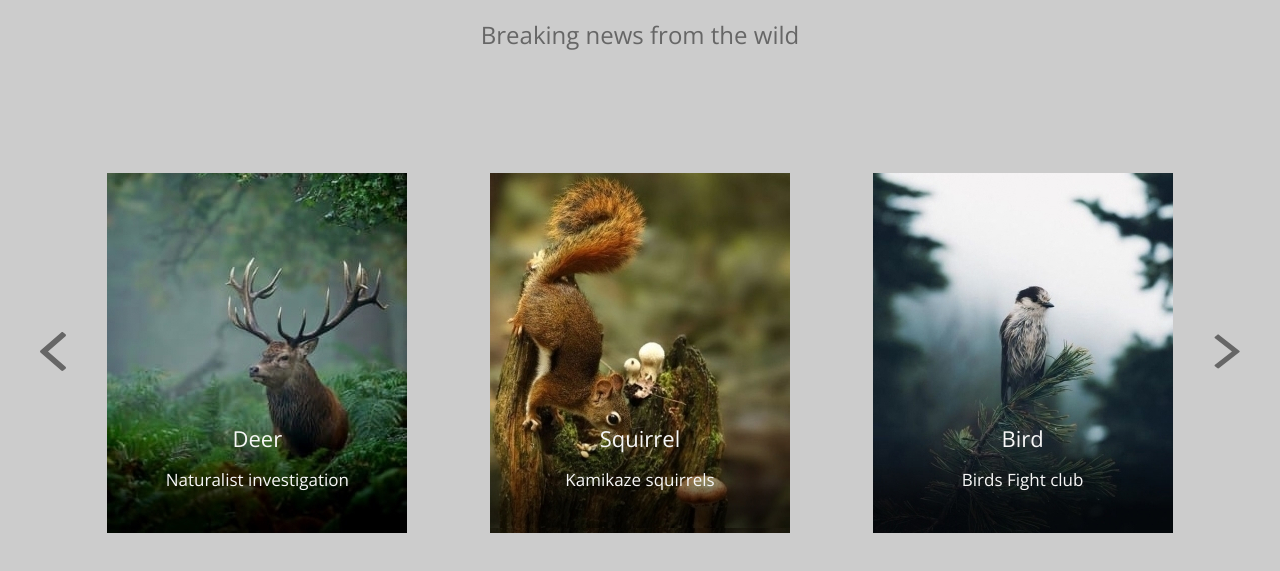
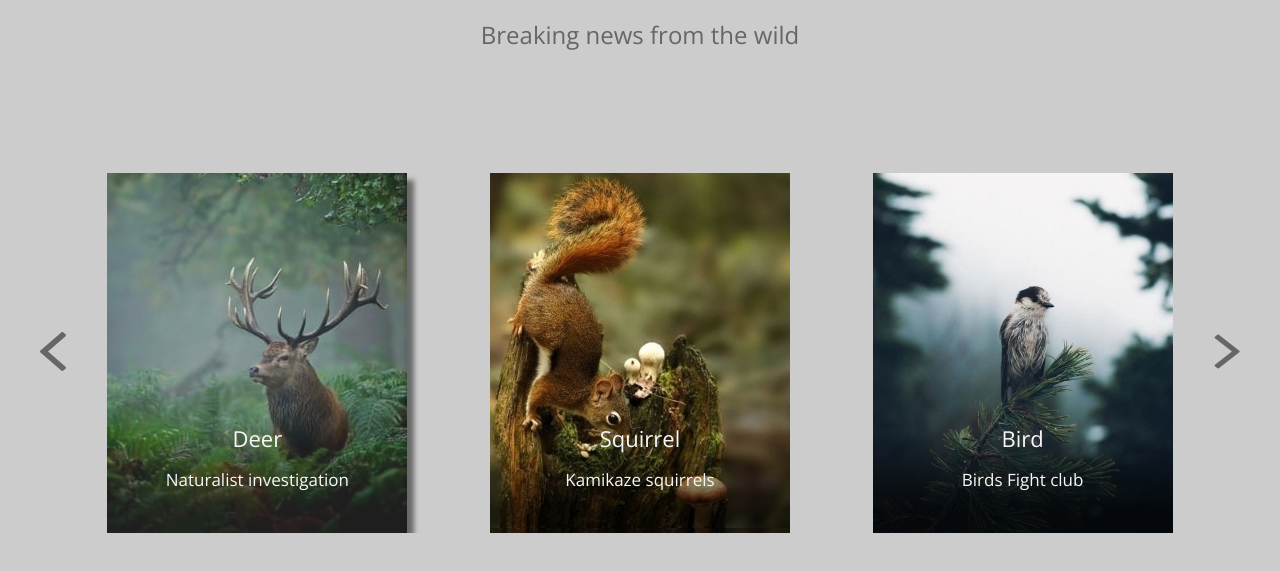
Before and after one commit to chernataly2020/Wildlife, a plain HTML site: page index.html in a window 1280 px wide. In both pictures the pointer is over the picture 257 px from the left and 1328 px from the top of the page. Shown: the part 975-1546 px from the top of the page. Drawn offline with nearby package versions, Linux system fonts and the light colour scheme.

Commit message:
Add files via upload

```diff
--- a/css/style.css
+++ b/css/style.css
@@ -223,6 +223,17 @@ input,
   transition-property: transform;
   transition-timing-function: ease-in-out;
   transition-duration: 0.4s;
+}
+
+.slider__item-img:hover,
+.slider__item-img:focus,
+.slider__item-img:active {
+    cursor: pointer;
+    opacity: 0.85;
+    -webkit-box-shadow: 7px 7px 5px 0px rgba(50, 50, 50, 0.75);
+    -moz-box-shadow: 7px 7px 5px 0px rgba(50, 50, 50, 0.75);
+    box-shadow: 7px 7px 5px 0px rgba(50, 50, 50, 0.75);
+    transition: 0.5s;
 }
 
 .slider__item-title,
```
